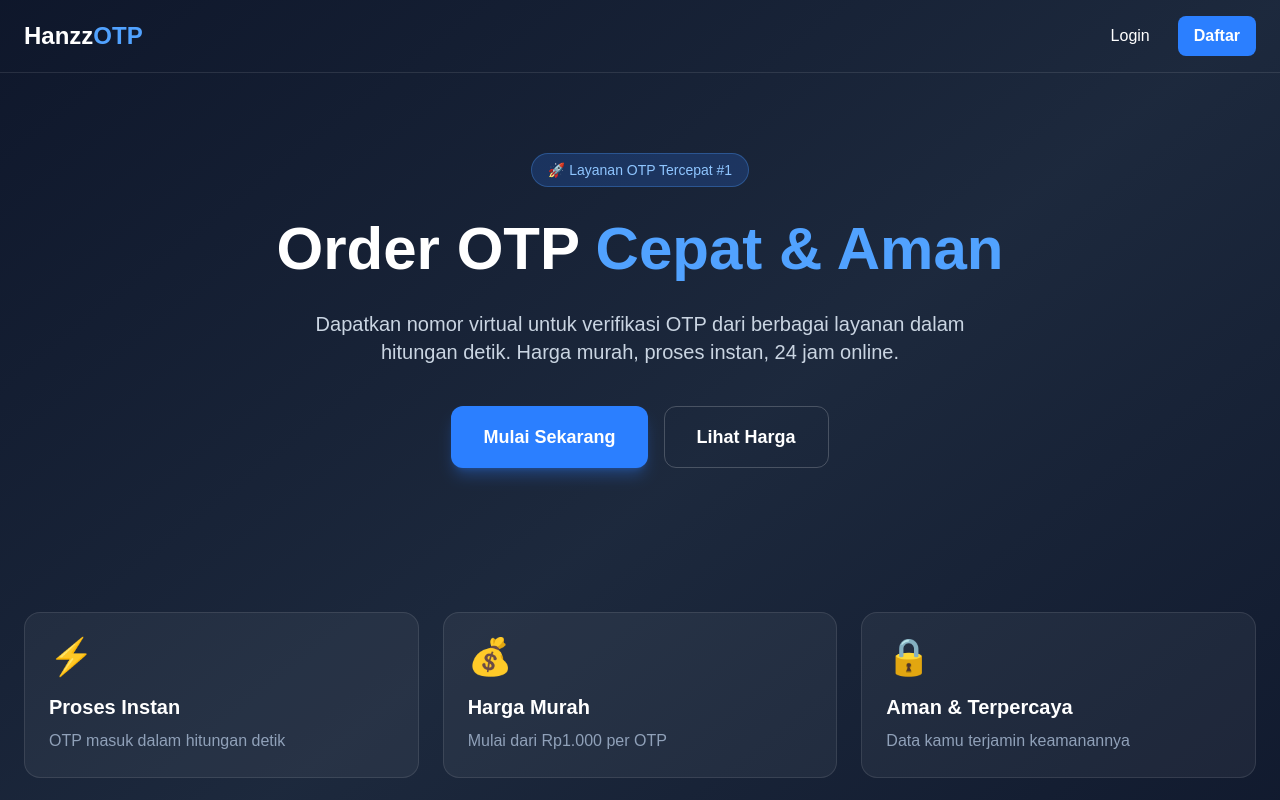
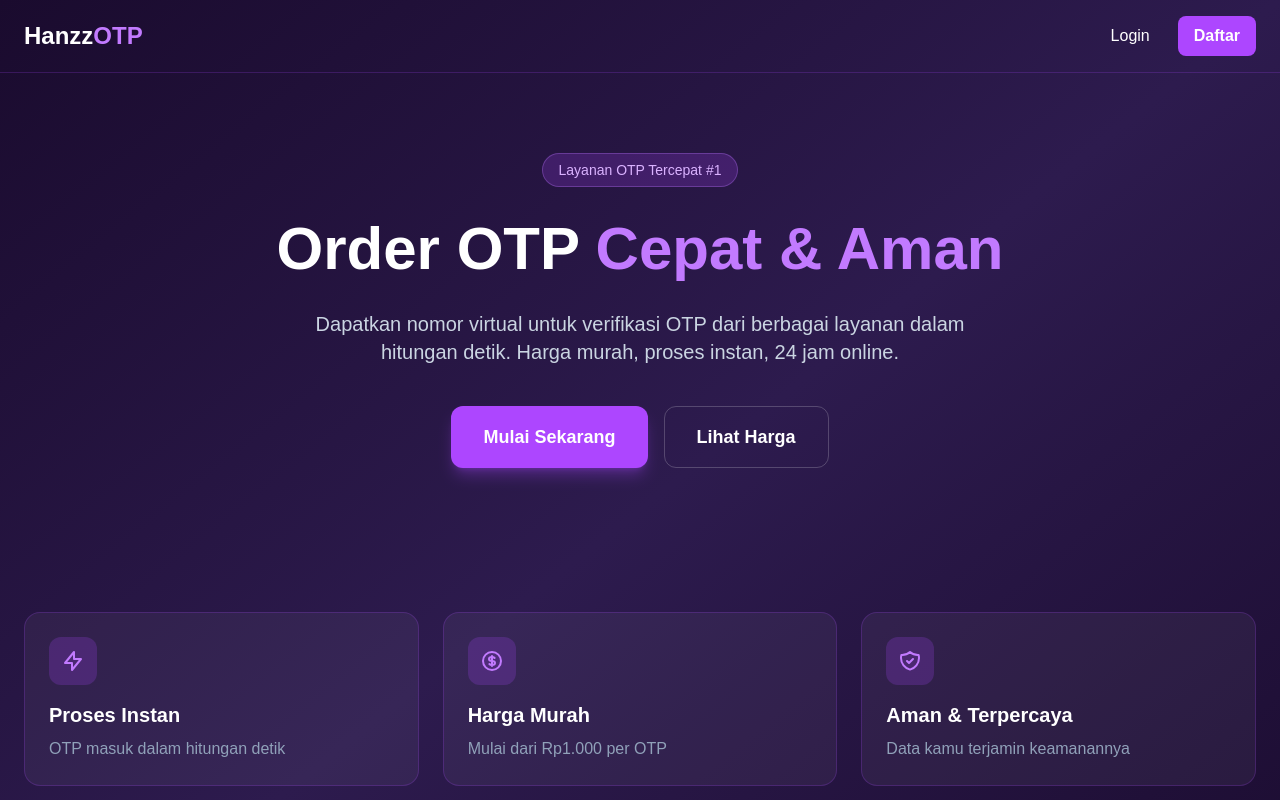
Before and after one commit to HanzzXD7/hanzzotp, a Next.js app: page / in a window 1280 px wide. Shown: the top 800 px of the page. Built offline with nearby package versions, Linux system fonts and the light colour scheme.

Commit message:
Change to dark purple theme with SVG icons

```diff
--- a/app/page.tsx
+++ b/app/page.tsx
@@ -1,27 +1,27 @@
 export default function Home() {
   return (
-    <main className="min-h-screen bg-gradient-to-br from-slate-900 via-slate-800 to-slate-900 text-white">
-      <nav className="flex justify-between items-center px-6 py-4 border-b border-white/10">
+    <main className="min-h-screen bg-gradient-to-br from-[#1a0b2e] via-[#2d1b4e] to-[#1a0b2e] text-white">
+      <nav className="flex justify-between items-center px-6 py-4 border-b border-purple-500/20">
         <h1 className="text-2xl font-bold">
-          Hanzz<span className="text-blue-400">OTP</span>
+          Hanzz<span className="text-purple-400">OTP</span>
         </h1>
         <div className="flex gap-3">
           <button className="px-4 py-2 hover:bg-white/10 rounded-lg transition">
             Login
           </button>
-          <button className="bg-blue-500 hover:bg-blue-600 px-4 py-2 rounded-lg transition font-semibold">
+          <button className="bg-purple-500 hover:bg-purple-600 px-4 py-2 rounded-lg transition font-semibold">
             Daftar
           </button>
         </div>
       </nav>
 
       <div className="container mx-auto px-6 py-20 text-center">
-        <div className="inline-block bg-blue-500/20 border border-blue-400/30 rounded-full px-4 py-1 mb-6">
-          <span className="text-blue-300 text-sm">🚀 Layanan OTP Tercepat #1</span>
+        <div className="inline-block bg-purple-500/20 border border-purple-400/30 rounded-full px-4 py-1 mb-6">
+          <span className="text-purple-300 text-sm">Layanan OTP Tercepat #1</span>
         </div>
 
         <h2 className="text-5xl md:text-6xl font-bold mb-6 leading-tight">
-          Order OTP <span className="text-blue-400">Cepat & Aman</span>
+          Order OTP <span className="text-purple-400">Cepat & Aman</span>
         </h2>
 
         <p className="text-xl text-slate-300 mb-10 max-w-2xl mx-auto">
@@ -30,7 +30,7 @@ export default function Home() {
         </p>
 
         <div className="flex gap-4 justify-center flex-wrap">
-          <button className="bg-blue-500 hover:bg-blue-600 px-8 py-4 rounded-xl font-semibold text-lg transition shadow-lg shadow-blue-500/30">
+          <button className="bg-purple-500 hover:bg-purple-600 px-8 py-4 rounded-xl font-semibold text-lg transition shadow-lg shadow-purple-500/30">
             Mulai Sekarang
           </button>
           <button className="border border-white/20 hover:bg-white/10 px-8 py-4 rounded-xl font-semibold text-lg transition">
@@ -41,21 +41,39 @@ export default function Home() {
 
       <div className="container mx-auto px-6 py-16">
         <div className="grid md:grid-cols-3 gap-6">
-          {[
-            { icon: '⚡', title: 'Proses Instan', desc: 'OTP masuk dalam hitungan detik' },
-            { icon: '💰', title: 'Harga Murah', desc: 'Mulai dari Rp1.000 per OTP' },
-            { icon: '🔒', title: 'Aman & Terpercaya', desc: 'Data kamu terjamin keamanannya' },
-          ].map((f, i) => (
-            <div key={i} className="bg-white/5 border border-white/10 rounded-2xl p-6 hover:bg-white/10 transition">
-              <div className="text-4xl mb-4">{f.icon}</div>
-              <h3 className="text-xl font-bold mb-2">{f.title}</h3>
-              <p className="text-slate-400">{f.desc}</p>
+          <div className="bg-white/5 border border-purple-500/20 rounded-2xl p-6 hover:bg-white/10 transition">
+            <div className="w-12 h-12 rounded-xl bg-purple-500/20 flex items-center justify-center mb-4">
+              <svg className="w-6 h-6 text-purple-400" fill="none" stroke="currentColor" strokeWidth="2" viewBox="0 0 24 24">
+                <path strokeLinecap="round" strokeLinejoin="round" d="M13 10V3L4 14h7v7l9-11h-7z" />
+              </svg>
             </div>
-          ))}
+            <h3 className="text-xl font-bold mb-2">Proses Instan</h3>
+            <p className="text-slate-400">OTP masuk dalam hitungan detik</p>
+          </div>
+
+          <div className="bg-white/5 border border-purple-500/20 rounded-2xl p-6 hover:bg-white/10 transition">
+            <div className="w-12 h-12 rounded-xl bg-purple-500/20 flex items-center justify-center mb-4">
+              <svg className="w-6 h-6 text-purple-400" fill="none" stroke="currentColor" strokeWidth="2" viewBox="0 0 24 24">
+                <path strokeLinecap="round" strokeLinejoin="round" d="M12 8c-1.657 0-3 .895-3 2s1.343 2 3 2 3 .895 3 2-1.343 2-3 2m0-8c1.11 0 2.08.402 2.599 1M12 8V7m0 1v8m0 0v1m0-1c-1.11 0-2.08-.402-2.599-1M21 12a9 9 0 11-18 0 9 9 0 0118 0z" />
+              </svg>
+            </div>
+            <h3 className="text-xl font-bold mb-2">Harga Murah</h3>
+            <p className="text-slate-400">Mulai dari Rp1.000 per OTP</p>
+          </div>
+
+          <div className="bg-white/5 border border-purple-500/20 rounded-2xl p-6 hover:bg-white/10 transition">
+            <div className="w-12 h-12 rounded-xl bg-purple-500/20 flex items-center justify-center mb-4">
+              <svg className="w-6 h-6 text-purple-400" fill="none" stroke="currentColor" strokeWidth="2" viewBox="0 0 24 24">
+                <path strokeLinecap="round" strokeLinejoin="round" d="M9 12l2 2 4-4m5.618-4.016A11.955 11.955 0 0112 2.944a11.955 11.955 0 01-8.618 3.04A12.02 12.02 0 003 9c0 5.591 3.824 10.29 9 11.622 5.176-1.332 9-6.03 9-11.622 0-1.042-.133-2.052-.382-3.016z" />
+              </svg>
+            </div>
+            <h3 className="text-xl font-bold mb-2">Aman & Terpercaya</h3>
+            <p className="text-slate-400">Data kamu terjamin keamanannya</p>
+          </div>
         </div>
       </div>
 
-      <footer className="border-t border-white/10 mt-20 py-8 text-center text-slate-400">
+      <footer className="border-t border-purple-500/20 mt-20 py-8 text-center text-slate-400">
         <p>© 2026 HanzzOTP. All rights reserved.</p>
       </footer>
     </main>
```
